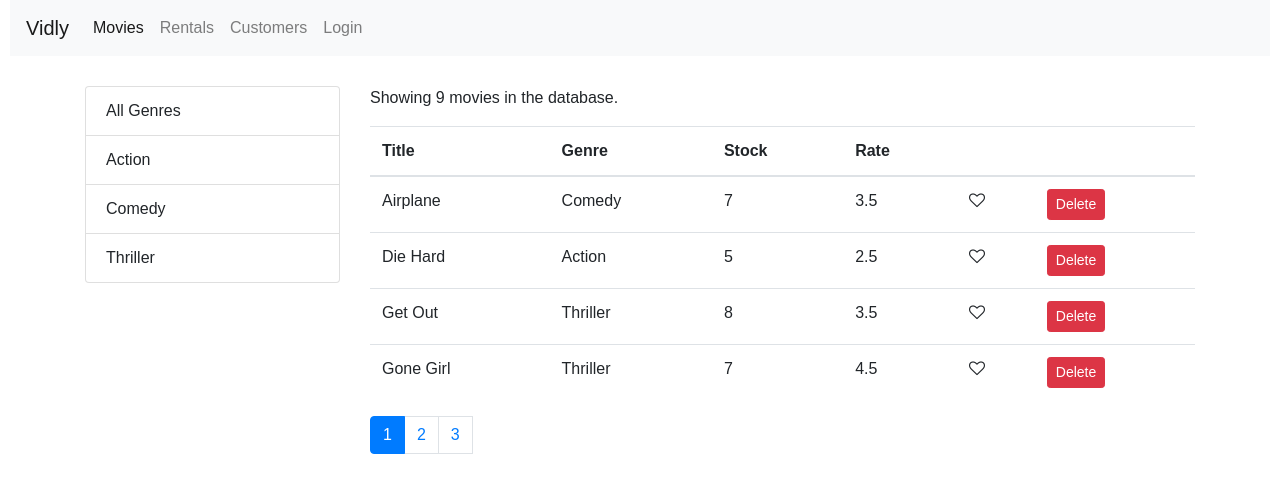
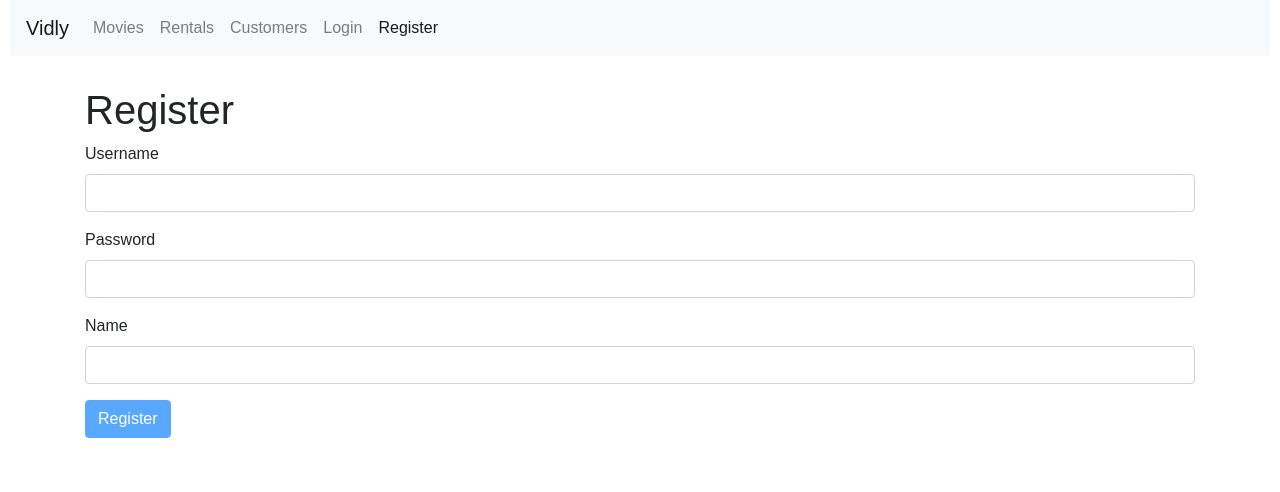
Before and after one commit to Sambalicious/VidMe, a React (Create React App) app: page /register in a window 1280 px wide. Before the commit this address led to /movies. Shown: the top 492 px of the page. Built offline with nearby package versions, Linux system fonts and the light colour scheme.

Commit message:
added registration form page with validation

```diff
--- a/src/App.js
+++ b/src/App.js
@@ -51,6 +51,7 @@
 import NotFound from './components/common/NotFound';
 import Navbar from './components/common/NavBar';
 import LoginForm from './components/common/LoginForm';
+import Register from './components/common/Register';
 
 const App = () => {
     return (
@@ -59,6 +60,7 @@
         <Navbar />
         <main className="container">
         <Switch>
+            <Route path="/register" component={Register} />
             <Route path="/login" component={LoginForm} />
             <Route path="/movies" component={Movies} />
             <Route path="/rentals" component={Rentals} />
--- a/src/components/common/NavBar.jsx
+++ b/src/components/common/NavBar.jsx
@@ -26,6 +26,9 @@
             <li className="nav-item">
               <NavLink className="nav-link" to="/login">Login</NavLink>
             </li>
+            <li className="nav-item">
+              <NavLink className="nav-link" to="/register">Register</NavLink>
+            </li>
 
           </ul>
         </div>
--- /dev/null
+++ b/src/components/common/Register.jsx
@@ -0,0 +1,45 @@
+import React from 'react';
+import Form from './Form';
+import Joi  from 'joi-browser';
+
+
+class Register extends Form {
+    state = {
+        data:{
+            username:"", password:"", name:""
+        },
+    errors:{}
+ }
+
+ schema = {
+     username:Joi.string().required().label('Username'),
+     password: Joi.string().required().label('Password'),
+     name:Joi.string().required().label('Name')
+ }
+
+ doSubmit = () => {
+
+    //call the server
+    console.log("submitted")
+}
+
+    render() {
+        return (
+         <div>
+            <h1>Register</h1>
+
+            <form onSubmit={this.handleSubmit}>
+
+                {this.renderInput("username", 'Username')}
+                {this.renderInput("password", 'Password', "password")}
+                {this.renderInput("name", 'Name')}
+
+                {this.renderButton('Register')}
+            </form>
+
+
+        </div> );
+    }
+}
+
+export default Register;
```
